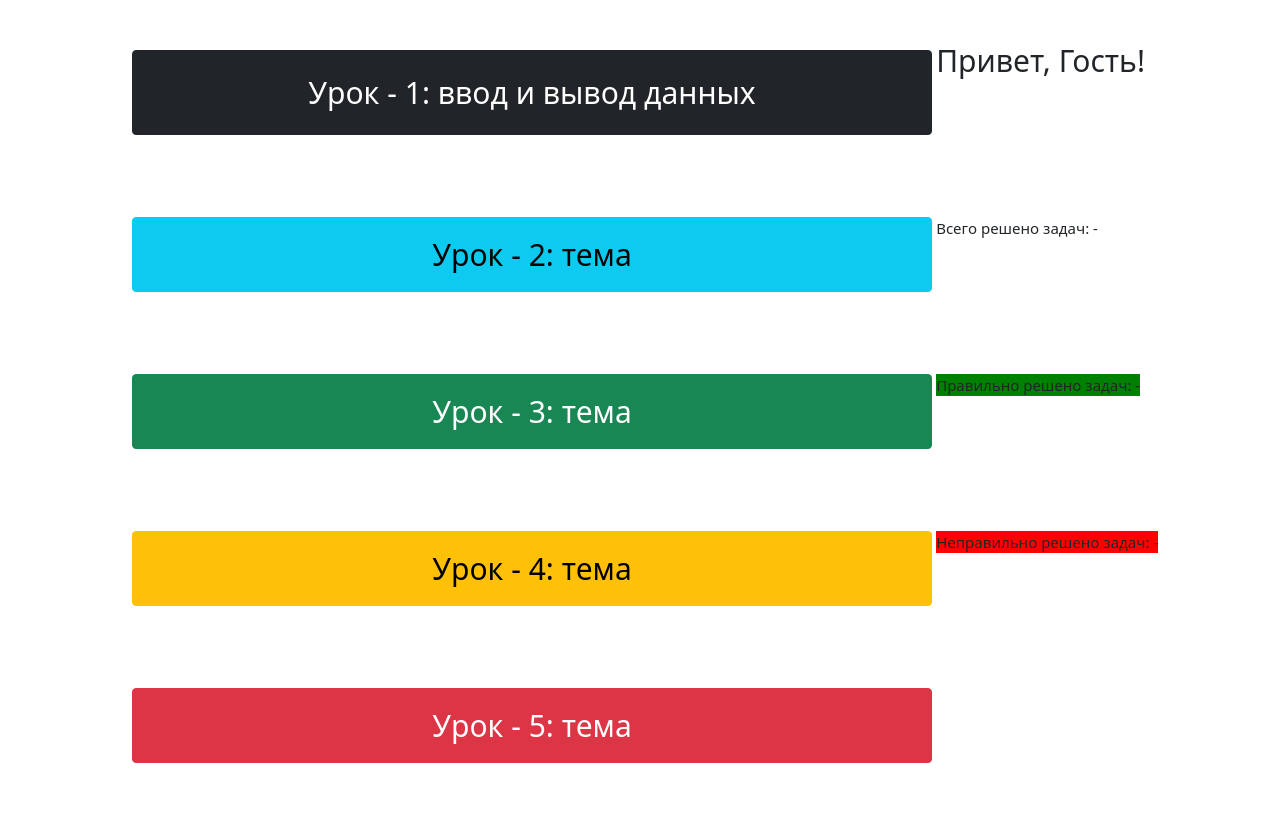
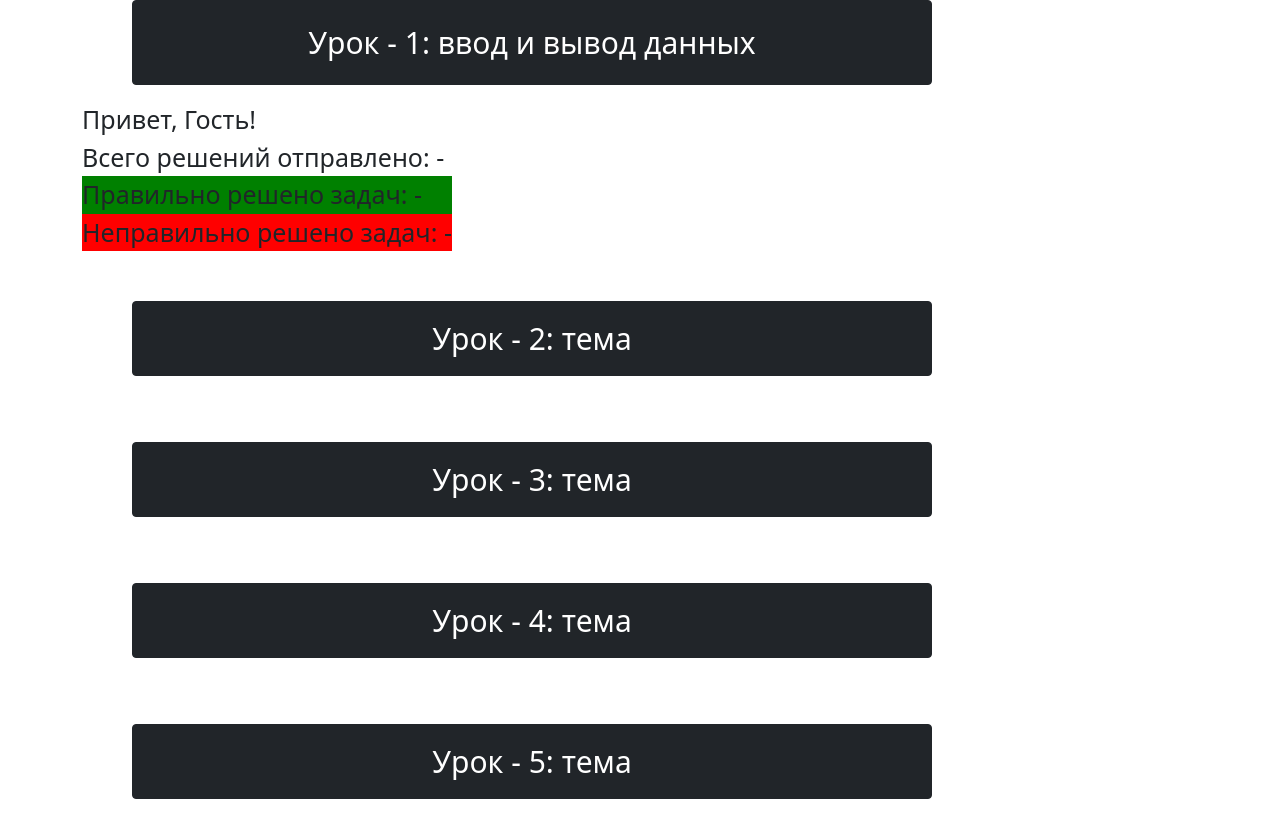
Before and after one commit to penguiiini/web_project_mm, a Flask app: page /lessons in a window 1280 px wide. Shown: the part 56-871 px from the top of the page. Before the commit the page ends 819 px from the top, so only its background shows below. Run offline with Flask 2, Linux system fonts and the light colour scheme.

Commit message:
Update lessons.html

```diff
--- a/templates/lessons.html
+++ b/templates/lessons.html
@@ -9,22 +9,20 @@
 <form action="" method="post" novalidate>
     {{ form.hidden_tag() }}
     <p style="display: inline-block;">{{ form.lesson1(type="submit", class="btn btn-dark", style="width: 800px; height: 85px; margin-left: 50px;
+        font-size:30px;") }}</p>
+    <div class="group" style="display: inline-block; font-size:25px">
+        <div>Привет, {{ username }}!</div>
+        <div>Всего решений отправлено: {{ forall }}</div>
+        <div style="background: green"> Правильно решено задач: {{ correct }}</div>
+        <div style="background: red"> Неправильно решено задач: {{ wrong }}</div>
+    </div>
+    <p>{{ form.lesson2(type="submit", class="btn btn-dark", style="width: 800px; height: 75px; margin-left: 50px;
         margin-top: 50px; font-size:30px;") }}</p>
-    <p style="display: inline-block; font-size:30px">Привет, {{ username }}!</p>
-    <p> </p>
-    <p style="display: inline-block;">{{ form.lesson2(type="submit", class="btn btn-info", style="width: 800px; height: 75px; margin-left: 50px;
+    <p>{{ form.lesson3(type="submit", class="btn btn-dark", style="width: 800px; height: 75px; margin-left: 50px;
         margin-top: 50px; font-size:30px;") }}</p>
-    <p style="display: inline-block; font-size:15px">Всего решено задач: {{ forall }}</p>
-    <p> </p>
-    <p style="display: inline-block;">{{ form.lesson3(type="submit", class="btn btn-success", style="width: 800px; height: 75px; margin-left: 50px;
+    <p >{{ form.lesson4(type="submit", class="btn btn-dark", style="width: 800px; height: 75px; margin-left: 50px;
         margin-top: 50px; font-size:30px;") }}</p>
-    <p style="display: inline-block; font-size:15px; background: green"> Правильно решено задач: {{ correct }}</p>
-    <p> </p>
-    <p style="display: inline-block;">{{ form.lesson4(type="submit", class="btn btn-warning", style="width: 800px; height: 75px; margin-left: 50px;
-        margin-top: 50px; font-size:30px;") }}</p>
-    <p style="display: inline-block; font-size:15px; background: red"> Неправильно решено задач: {{ wrong }}</p>
-    <p> </p>
-    <p>{{ form.lesson5(type="submit", class="btn btn-danger", style="width: 800px; height: 75px; margin-left: 50px;
+    <p>{{ form.lesson5(type="submit", class="btn btn-dark", style="width: 800px; height: 75px; margin-left: 50px;
         margin-top: 50px; font-size:30px;") }}</p>
 </form>
 {% endblock %}
```
